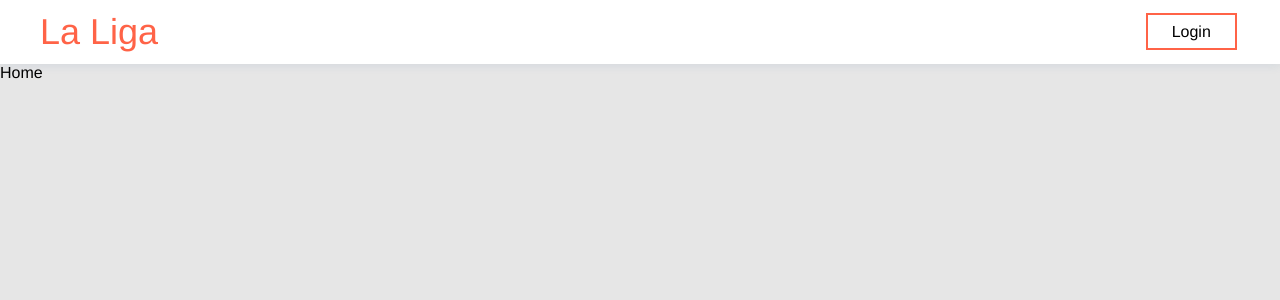
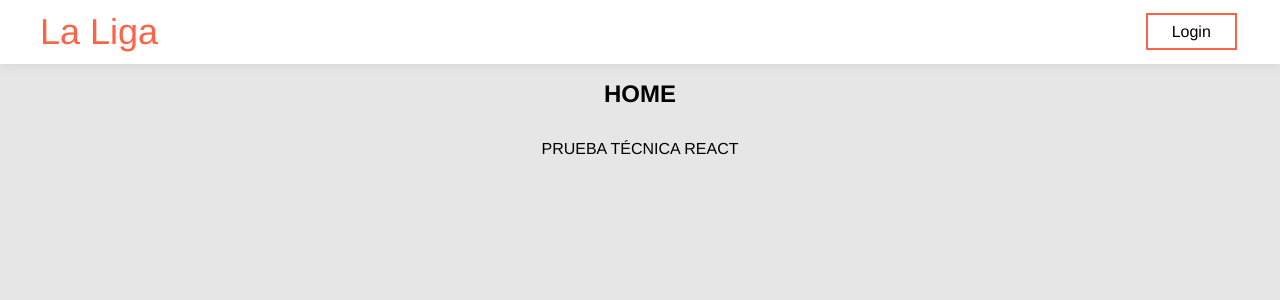
Before and after one commit to delacannon/ptecnica, a React (Create React App) app: page / in a window 1280 px wide. Shown: the top 300 px of the page. Built offline with nearby package versions, Linux system fonts and the light colour scheme.

Commit message:
added style to Home

```diff
--- a/src/components/gui/user-item.tsx
+++ b/src/components/gui/user-item.tsx
@@ -59,7 +59,7 @@ const UserName = styled.p`
   margin-right: 0.3em;
 `;
 
-const UserEmail = styled.p`
+const UserEmail = styled.span`
   font-weight: bold;
   font-size: 1.4rem;
   color: tomato;
--- a/src/pages/home.tsx
+++ b/src/pages/home.tsx
@@ -1,7 +1,34 @@
-import { Link } from "react-router-dom";
+import { Link, Navigate } from "react-router-dom";
+import { useAppSelector } from "hooks/redux-hooks";
+import styled from "styled-components";
 
-export const Home = () => (
-  <>
-    <p>Home</p>
-  </>
-);
+export const Home = () => {
+  const { token } = useAppSelector((state) => state.appReducer);
+
+  return (
+    <UsersContainer>
+      <UsersHeader>HOME</UsersHeader>
+      {token ? (
+        <Navigate to={"/users"} />
+      ) : (
+        <LoginTextHome>Prueba técnica React</LoginTextHome>
+      )}
+    </UsersContainer>
+  );
+};
+
+const UsersContainer = styled.div`
+  width: 500px;
+  margin: 1rem auto;
+`;
+
+const UsersHeader = styled.h2`
+  text-align: center;
+  text-transform: uppercase;
+`;
+
+const LoginTextHome = styled.p`
+  text-align: center;
+  text-transform: uppercase;
+  padding: 2rem;
+`;
--- a/src/pages/login.tsx
+++ b/src/pages/login.tsx
@@ -7,7 +7,7 @@ import styled from "styled-components";
 
 export const Login = () => {
   const dispatch = useAppDispatch();
-  const { token, error } = useAppSelector((state) => state.appReducer);
+  const { token } = useAppSelector((state) => state.appReducer);
   const {
     register,
     handleSubmit,
@@ -18,8 +18,6 @@ export const Login = () => {
   if (token) {
     return <Navigate to="/users" />;
   }
-
-  console.log(error);
 
   return (
     <FormGroup>
--- a/src/store/index.tsx
+++ b/src/store/index.tsx
@@ -3,25 +3,7 @@ import { composeWithDevTools } from "redux-devtools-extension";
 import createSagaMiddleware from "redux-saga";
 import rootSaga from "./sagas";
 import { appReducer } from "./reducers";
-
-const saveToLocalStorage = (state) => {
-  try {
-    const serialisedState = JSON.stringify(state);
-    localStorage.setItem("state", serialisedState);
-  } catch (err) {
-    console.log(err);
-  }
-};
-
-const loadFromLocalStorage = () => {
-  try {
-    const serialisedState = localStorage.getItem("state");
-    if (serialisedState === null) return undefined;
-    return JSON.parse(serialisedState);
-  } catch (err) {
-    console.log(err);
-  }
-};
+import { loadFromLocalStorage, saveToLocalStorage } from "./utils";
 
 const sagaMiddleware = createSagaMiddleware();
 
--- a/src/store/reducers/index.ts
+++ b/src/store/reducers/index.ts
@@ -8,7 +8,7 @@ import {
 } from "../constants/constants";
 
 const initialState = {
-  token: "",
+  token: null,
   users: {},
   currentPage: 1,
   error: null,
--- a/src/store/sagas/user-sagas.tsx
+++ b/src/store/sagas/user-sagas.tsx
@@ -1,9 +1,9 @@
 import { takeEvery, fork, call, put, takeLatest } from "redux-saga/effects";
 import * as api from "api";
 import {
+  fetchUserError,
   fetchUsersSuccess,
   fetchUserSuccess,
-  fetchUserError,
   logout,
 } from "store/actions";
 import { FETCH_USER, FETCH_USERS, LOGOUT } from "store/constants/constants";
@@ -11,25 +11,21 @@ import { FETCH_USER, FETCH_USERS, LOGOUT } from "store/constants/constants";
 function* getUserToken(data) {
   try {
     const response = yield call(api.getUser, data.payload);
-    if (response.status === 200) {
-      yield put(fetchUserSuccess(response.token));
-    }
+    yield put(fetchUserSuccess(response.token));
   } catch (err) {
-    yield put(fetchUserError(err));
+    yield put(fetchUserError("user not found"));
   }
 }
 
 function* getUserTokenRequest() {
-  yield takeLatest(FETCH_USER, getUserToken);
+  yield takeEvery(FETCH_USER, getUserToken);
 }
 
 function* getUsers(page) {
-  // TODO: refact "page query" a { payload }
   try {
     const response = yield call(api.getUsers, page.payload);
     yield put(fetchUsersSuccess(response));
   } catch (err) {
-    // TODO: capturar con fetchUserError control de errores
     console.log(err);
   }
 }
--- /dev/null
+++ b/src/store/utils/index.ts
@@ -0,0 +1,18 @@
+export const saveToLocalStorage = (state) => {
+  try {
+    const serialisedState = JSON.stringify(state);
+    localStorage.setItem("state", serialisedState);
+  } catch (err) {
+    console.log(err);
+  }
+};
+
+export const loadFromLocalStorage = () => {
+  try {
+    const serialisedState = localStorage.getItem("state");
+    if (serialisedState === null) return undefined;
+    return JSON.parse(serialisedState);
+  } catch (err) {
+    console.log(err);
+  }
+};
```
Also changed, not shown: 1 other file (tests, documents, lock files or other folders).
